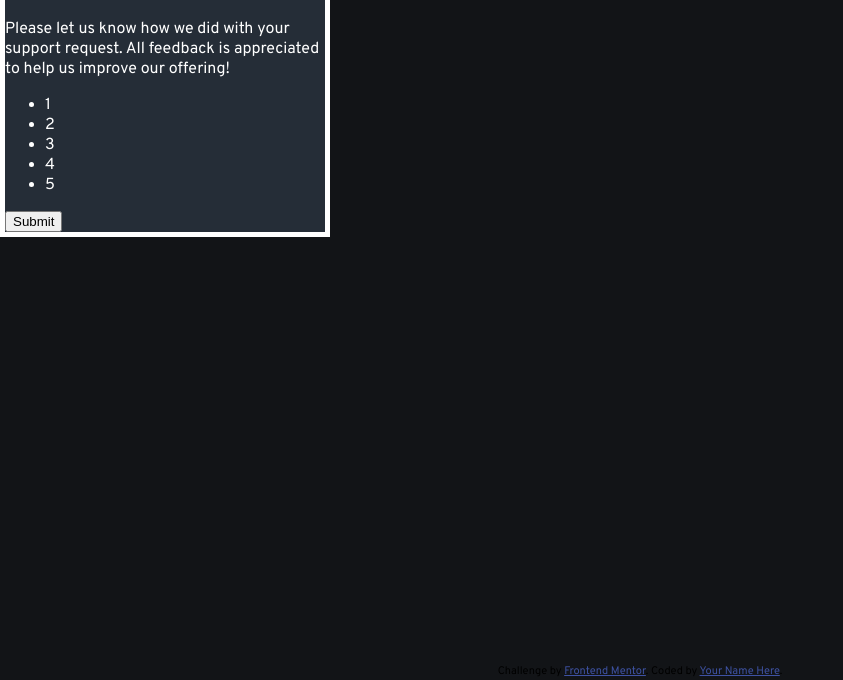
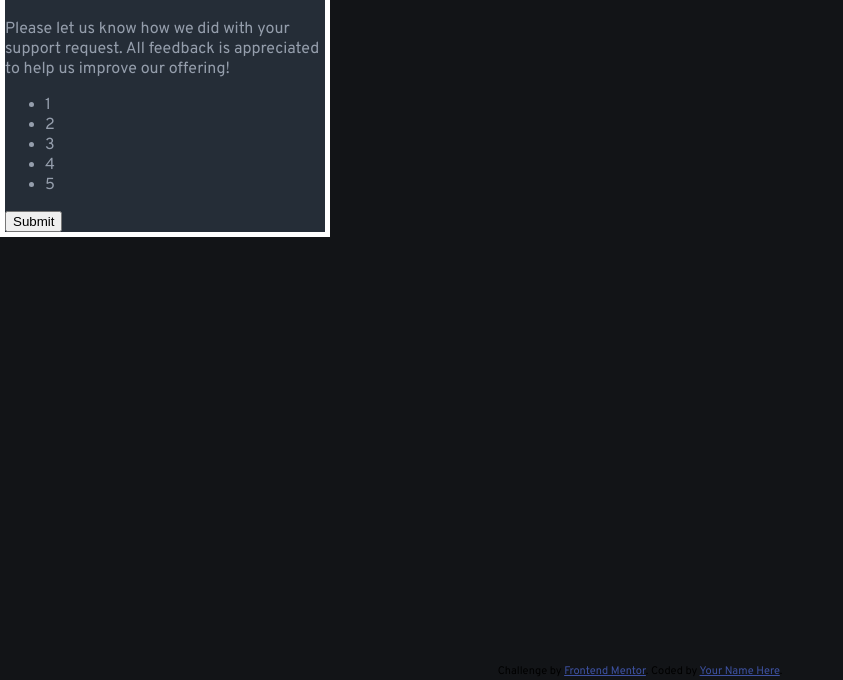
Before and after one commit to AliAbuSalam/interactive-rating-component, a plain HTML site: page index.html in a window 1280 px wide. Shown: the part 120-800 px from the top of the page, without its empty margins (0-843 px from the left). Drawn offline with Linux system fonts and the light colour scheme.

Commit message:
Change font color for paragraphs and list

```diff
--- a/styles.css
+++ b/styles.css
@@ -23,12 +23,6 @@ body {
   background-image: url('./images/icon-star.svg');
   background-position: 50% 50%;
   background-repeat: no-repeat;
-  /* padding-left: 8px;
-  padding-top: 8px; */
-}
-
-.img-container img {
-
 }
 
 .container {
@@ -46,3 +40,7 @@ body {
 h1 {
   font-weight: 700;
 }
+
+p, li {
+  color: hsl(217, 12%, 63%);
+}
```
